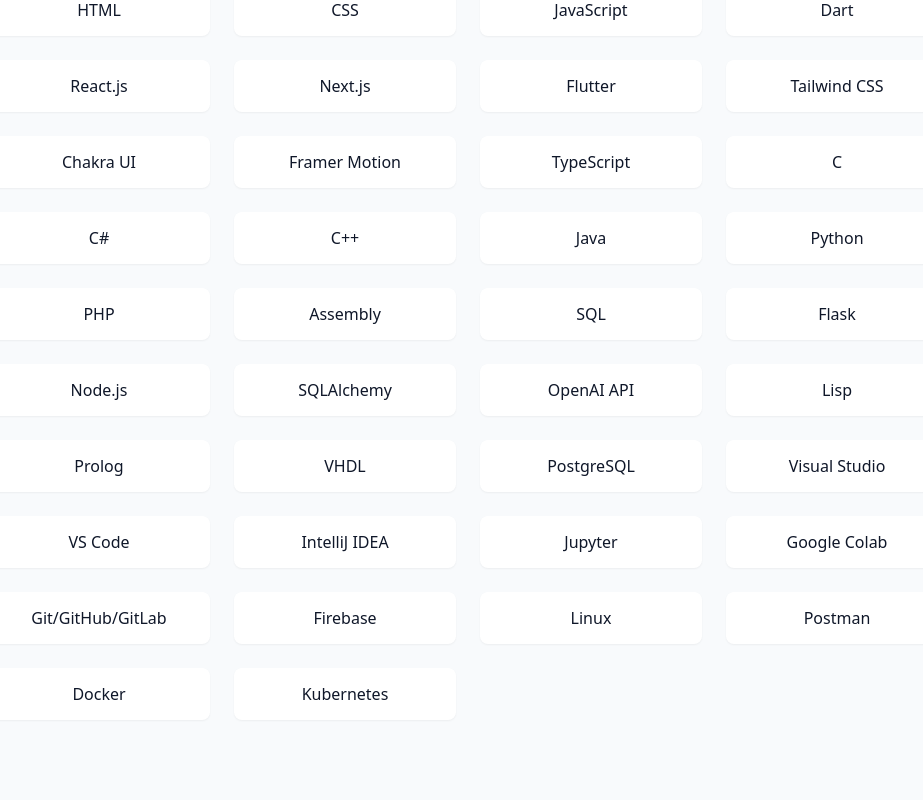
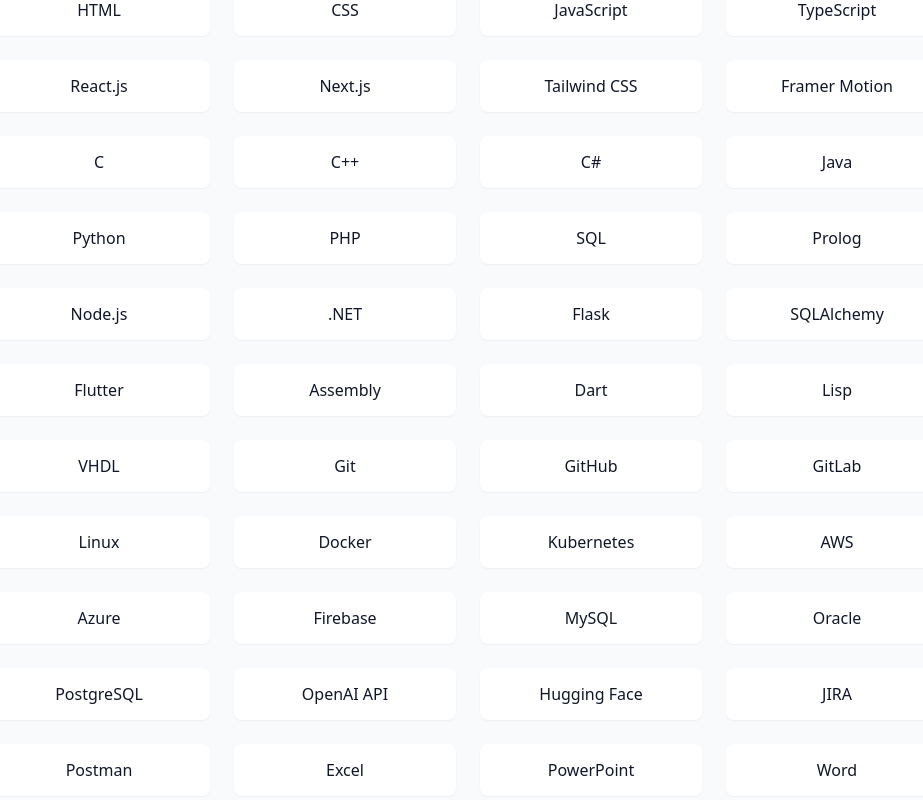
Before and after one commit to seeyannewaz/Portfolio, a React (Vite) app: page / in a window 1280 px wide. Shown: the part 2680-3480 px from the top of the page, without its empty margins (172-1095 px from the left). Built offline with nearby package versions, Linux system fonts and the light colour scheme.

Commit message:
Updated Skills and Resume

```diff
--- a/src/components/SkillsSection.jsx
+++ b/src/components/SkillsSection.jsx
@@ -6,45 +6,51 @@ const skills = [
   { name: "HTML", category: "frontend" },
   { name: "CSS", category: "frontend" },
   { name: "JavaScript", category: "frontend" },
-  { name: "Dart", category: "frontend" },
+  { name: "TypeScript", category: "frontend" },
   { name: "React.js", category: "frontend" },
   { name: "Next.js", category: "frontend" },
-  { name: "Flutter", category: "frontend" },
   { name: "Tailwind CSS", category: "frontend" },
-  { name: "Chakra UI", category: "frontend" },
   { name: "Framer Motion", category: "frontend" },
-  { name: "TypeScript", category: "frontend" },
 
   // Backend
   { name: "C", category: "backend" },
+  { name: "C++", category: "backend" },
   { name: "C#", category: "backend" },
-  { name: "C++", category: "backend" },
   { name: "Java", category: "backend" },
   { name: "Python", category: "backend" },
   { name: "PHP", category: "backend" },
+  { name: "SQL", category: "backend" },
+  { name: "Prolog", category: "backend" },
+  { name: "Node.js", category: "backend" },
+  { name: ".NET", category: "backend" },
+  { name: "Flask", category: "backend" },
+  { name: "SQLAlchemy", category: "backend" },
+  { name: "Flutter", category: "backend" },
   { name: "Assembly", category: "backend" },
-  { name: "SQL", category: "backend" },
-  { name: "Flask", category: "backend" },
-  { name: "Node.js", category: "backend" },
-  { name: "SQLAlchemy", category: "backend" },
-  { name: "OpenAI API", category: "backend" },
+  { name: "Dart", category: "backend" },
   { name: "Lisp", category: "backend" },
-  { name: "Prolog", category: "backend" },
   { name: "VHDL", category: "backend" },
 
   // Tools
-   { name: "PostgreSQL", category: "tools" },
-  { name: "Visual Studio", category: "tools" },
-  { name: "VS Code", category: "tools" },
-  { name: "IntelliJ IDEA", category: "tools" },
-  { name: "Jupyter", category: "tools" },
-  { name: "Google Colab", category: "tools" },
-  { name: "Git/GitHub/GitLab", category: "tools" },
-  { name: "Firebase", category: "tools" },
+  { name: "Git", category: "tools" },
+  { name: "GitHub", category: "tools" },
+  { name: "GitLab", category: "tools" },
   { name: "Linux", category: "tools" },
-  { name: "Postman", category: "tools" },
   { name: "Docker", category: "tools" },
   { name: "Kubernetes", category: "tools" },
+  { name: "AWS", category: "tools" },
+  { name: "Azure", category: "tools" },
+  { name: "Firebase", category: "tools" },
+  { name: "MySQL", category: "tools" },
+  { name: "Oracle", category: "tools" },
+  { name: "PostgreSQL", category: "tools" },
+  { name: "OpenAI API", category: "tools" },
+  { name: "Hugging Face", category: "tools" },
+  { name: "JIRA", category: "tools" },
+  { name: "Postman", category: "tools" },
+  { name: "Excel", category: "tools" },
+  { name: "PowerPoint", category: "tools" },
+  { name: "Word", category: "tools" },
 ];
 
 const categories = ["all", "frontend", "backend", "tools"];
```
Also changed, not shown: 1 other file (tests, documents, lock files or other folders).
